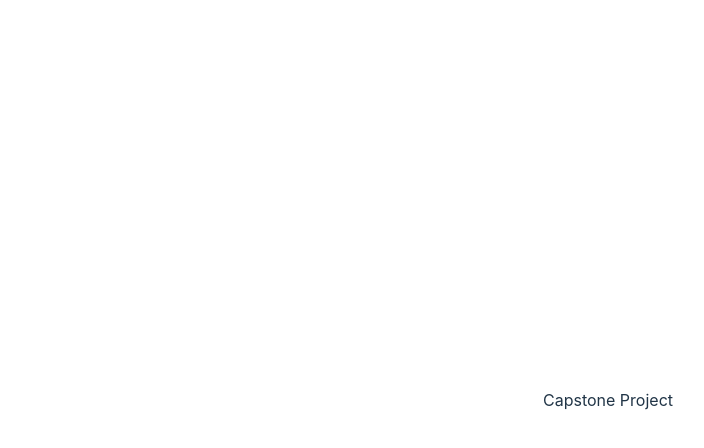
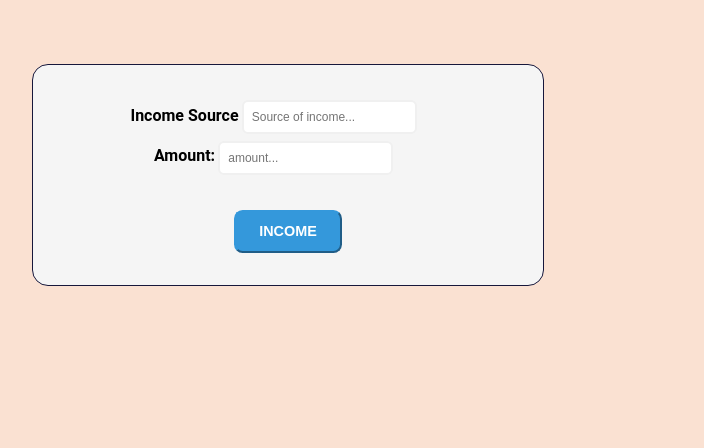
Before and after one commit to Tesfaye-Eshetie/expense-tracker, a React (Vite) app: page / in a window 1280 px wide. Shown: the top 448 px of the page, without its empty margins (32-736 px from the left). Built offline with nearby package versions, Linux system fonts and the light colour scheme.

Commit message:
added idb and income form

```diff
--- a/package.json
+++ b/package.json
@@ -11,6 +11,7 @@
     "fix": "prettier --write ."
   },
   "dependencies": {
+    "idb": "^7.1.0",
     "react": "^18.2.0",
     "react-dom": "^18.2.0"
   },
--- a/src/App.css
+++ b/src/App.css
@@ -1,41 +1,98 @@
-#root {
-  max-width: 1280px;
-  margin: 0 auto;
-  padding: 2rem;
-  text-align: center;
+:root {
+  --clr-primary: #fae1d2;
+  --clr-secondery: #aee0ec;
+  --clr-tertiary: #f1bb9c;
+  --clr-dark: #17173b;
+  --clr-light: #f5f5f5;
+  --fw-normal: 400;
+  --fw-bold: 700;
+  --fw-black: 900;
 }
 
-.logo {
-  height: 6em;
-  padding: 1.5em;
-  will-change: filter;
-}
-.logo:hover {
-  filter: drop-shadow(0 0 2em #646cffaa);
-}
-.logo.react:hover {
-  filter: drop-shadow(0 0 2em #61dafbaa);
+*,
+*::after,
+*::before {
+  margin: 0;
+  padding: 0;
+  box-sizing: border-box;
 }
 
-@keyframes logo-spin {
-  from {
-    transform: rotate(0deg);
-  }
-  to {
-    transform: rotate(360deg);
-  }
+body {
+  font-family: "Roboto", sans-serif;
+  font-weight: var(--fw-normal);
+  font-size: 1rem;
+  background-color: var(--clr-primary);
 }
 
-@media (prefers-reduced-motion: no-preference) {
-  a:nth-of-type(2) .logo {
-    animation: logo-spin infinite 20s linear;
-  }
+.form {
+  display: flex;
+  flex-direction: column;
+  justify-content: center;
+  align-items: center;
+  border: 1px solid var(--clr-dark);
+  width: 40vw;
+  margin: 4rem;
+  padding: 2rem;
+  background-color: var(--clr-light);
+  border-radius: 1rem;
 }
 
-.card {
-  padding: 2em;
+button {
+  font-size: 0.9rem;
+  font-weight: 700;
+  padding: 0.8em 1.6em;
+  text-align: center;
+  text-transform: uppercase;
+  background-color: #3498db;
+  border-radius: 0.6em;
+  cursor: pointer;
+  border-color: #3498db;
+  color: #fff;
+  margin-top: 2rem;
+  align-self: center;
+}
+button:hover {
+  background-color: #fff;
+  color: #000;
 }
 
-.read-the-docs {
-  color: #888;
+.input-control {
+  display: flex;
+  flex-direction: column;
 }
+.input-control input {
+  cursor: pointer;
+  border: 2px solid #f0f0f0;
+  border-radius: 6px;
+  font-size: 12px;
+  padding: 8px;
+  margin: 0.2rem;
+}
+
+.input-control input:focus {
+  outline: 0;
+}
+
+.input-flex.success input {
+  border-color: #09c372;
+}
+.input-control .error {
+  color: #ff3860;
+  font-size: 0.8rem;
+}
+.input-flex.error input::placeholder {
+  color: #ff3860;
+  font-size: 9px;
+  height: 13px;
+}
+.input-control .label {
+  font-weight: var(--fw-bold);
+  font-size: 1rem;
+  margin-right: 1.6rem;
+}
+
+.input-control .input-flex {
+  display: flex;
+  justify-content: center;
+  align-items: center;
+}
--- a/src/App.jsx
+++ b/src/App.jsx
@@ -1,9 +1,13 @@
-import { useState } from "react";
+import IncomeForm from "./components/IncomeForm";
 import reactLogo from "./assets/react.svg";
 import "./App.css";
 
 function App() {
-  return <div className="App">Capstone Project</div>;
+  return (
+    <>
+      <IncomeForm />{" "}
+    </>
+  );
 }
 
 export default App;
--- /dev/null
+++ b/src/components/ExpenseForm.jsx
@@ -0,0 +1,5 @@
+import React from "react";
+
+export default function ExpenseForm() {
+  return <div>expenseForm</div>;
+}
--- /dev/null
+++ b/src/components/IncomeForm.jsx
@@ -0,0 +1,69 @@
+import React, { useState } from "react";
+import { addIncome } from "../detabase/indexedDB";
+
+export default function IncomeForm() {
+  const [income, setIncome] = useState({});
+  const [error, setError] = useState("");
+
+  const handleChange = (e) => {
+    const name = e.target.name;
+    const value = e.target.value;
+    setIncome((values) => ({ ...values, [name]: value }));
+  };
+
+  const handleSubmit = (e) => {
+    e.preventDefault();
+
+    if (
+      income.source &&
+      income.source !== "" &&
+      income.amount &&
+      income.amount !== ""
+    ) {
+      addIncome("Income", {
+        source: income.source,
+        amount: income.amount,
+        date: Date.now(),
+      });
+    } else {
+      setError("Source and amount are required...");
+    }
+    setIncome({});
+  };
+
+  return (
+    <form className="form" action="/" onSubmit={handleSubmit}>
+      <div className="input-control">
+        <div className="input-flex">
+          <label className="label">
+            Income Source
+            <input
+              type="text"
+              name="source"
+              value={income.source || ""}
+              onChange={handleChange}
+              placeholder="Source of income..."
+            />
+          </label>
+        </div>
+        <div className="error">{error}</div>
+      </div>
+      <div className="input-control">
+        <div className="input-flex">
+          <label className="label">
+            Amount:
+            <input
+              type="text"
+              name="amount"
+              value={income.amount || ""}
+              onChange={handleChange}
+              placeholder="amount..."
+            />
+          </label>
+        </div>
+        <div className="error">{error}</div>
+      </div>
+      <button type="submit">Income</button>
+    </form>
+  );
+}
--- /dev/null
+++ b/src/detabase/indexedDB.js
@@ -0,0 +1,14 @@
+import { openDB } from "idb";
+
+export const database = openDB("capstoneDB", 1, {
+  upgrade(db) {
+    db.createObjectStore("incomeStore");
+    db.createObjectStore("expenseStore");
+  },
+});
+
+export const addIncome = async (key, data) =>
+  (await database).put("incomeStore", data, key);
+
+export const addExpense = async (key, data) =>
+  (await database).put("expenseStore", data, key);
--- a/src/index.css
+++ /dev/null
@@ -1,70 +0,0 @@
-:root {
-  font-family: Inter, Avenir, Helvetica, Arial, sans-serif;
-  font-size: 16px;
-  line-height: 24px;
-  font-weight: 400;
-
-  color-scheme: light dark;
-  color: rgba(255, 255, 255, 0.87);
-  background-color: #242424;
-
-  font-synthesis: none;
-  text-rendering: optimizeLegibility;
-  -webkit-font-smoothing: antialiased;
-  -moz-osx-font-smoothing: grayscale;
-  -webkit-text-size-adjust: 100%;
-}
-
-a {
-  font-weight: 500;
-  color: #646cff;
-  text-decoration: inherit;
-}
-a:hover {
-  color: #535bf2;
-}
-
-body {
-  margin: 0;
-  display: flex;
-  place-items: center;
-  min-width: 320px;
-  min-height: 100vh;
-}
-
-h1 {
-  font-size: 3.2em;
-  line-height: 1.1;
-}
-
-button {
-  border-radius: 8px;
-  border: 1px solid transparent;
-  padding: 0.6em 1.2em;
-  font-size: 1em;
-  font-weight: 500;
-  font-family: inherit;
-  background-color: #1a1a1a;
-  cursor: pointer;
-  transition: border-color 0.25s;
-}
-button:hover {
-  border-color: #646cff;
-}
-button:focus,
-button:focus-visible {
-  outline: 4px auto -webkit-focus-ring-color;
-}
-
-@media (prefers-color-scheme: light) {
-  :root {
-    color: #213547;
-    background-color: #ffffff;
-  }
-  a:hover {
-    color: #747bff;
-  }
-  button {
-    background-color: #f9f9f9;
-  }
-}
--- a/src/main.jsx
+++ b/src/main.jsx
@@ -1,7 +1,6 @@
 import React from "react";
 import ReactDOM from "react-dom/client";
 import App from "./App";
-import "./index.css";
 
 ReactDOM.createRoot(document.getElementById("root")).render(
   <React.StrictMode>
```
Also changed, not shown: 1 other file (tests, documents, lock files or other folders).
